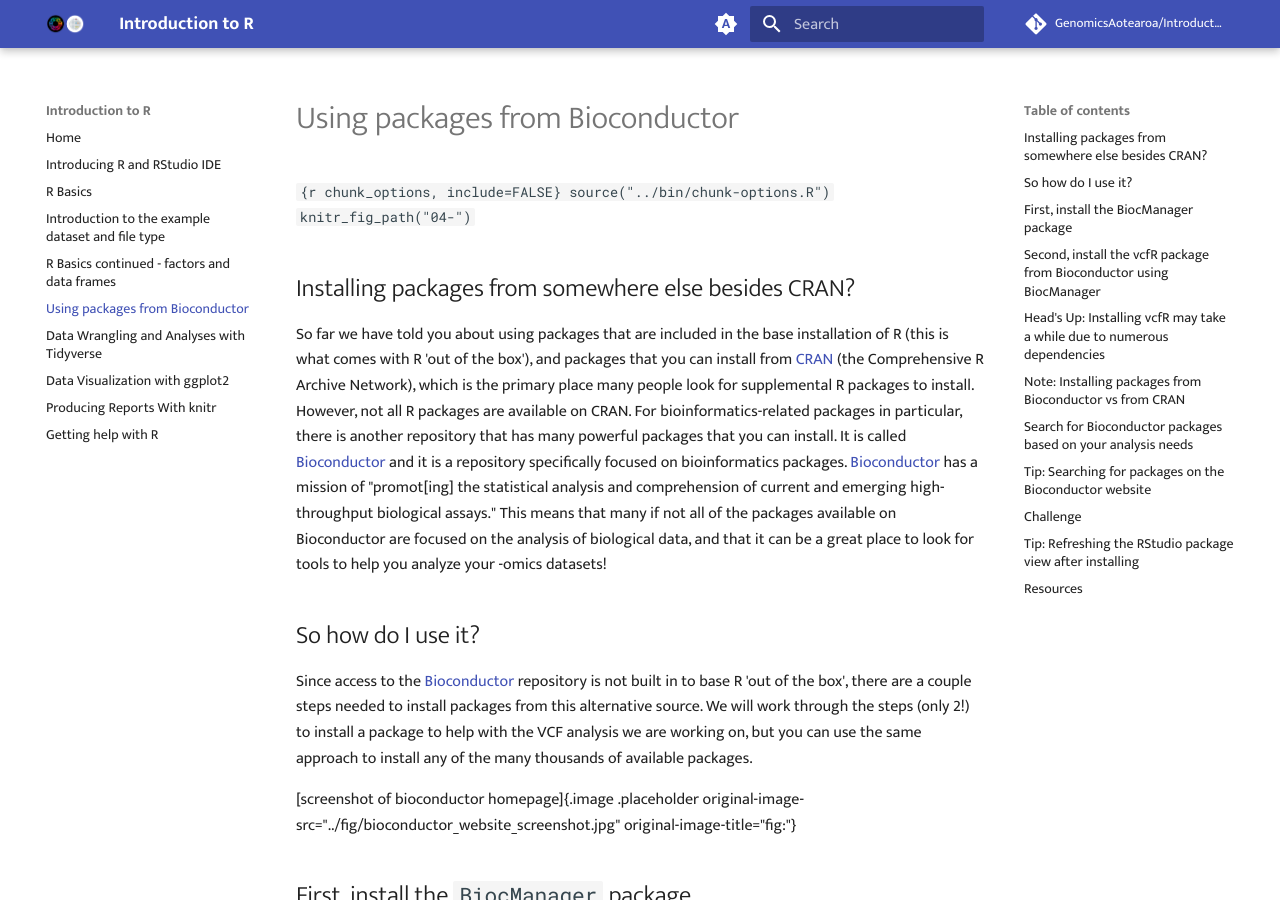
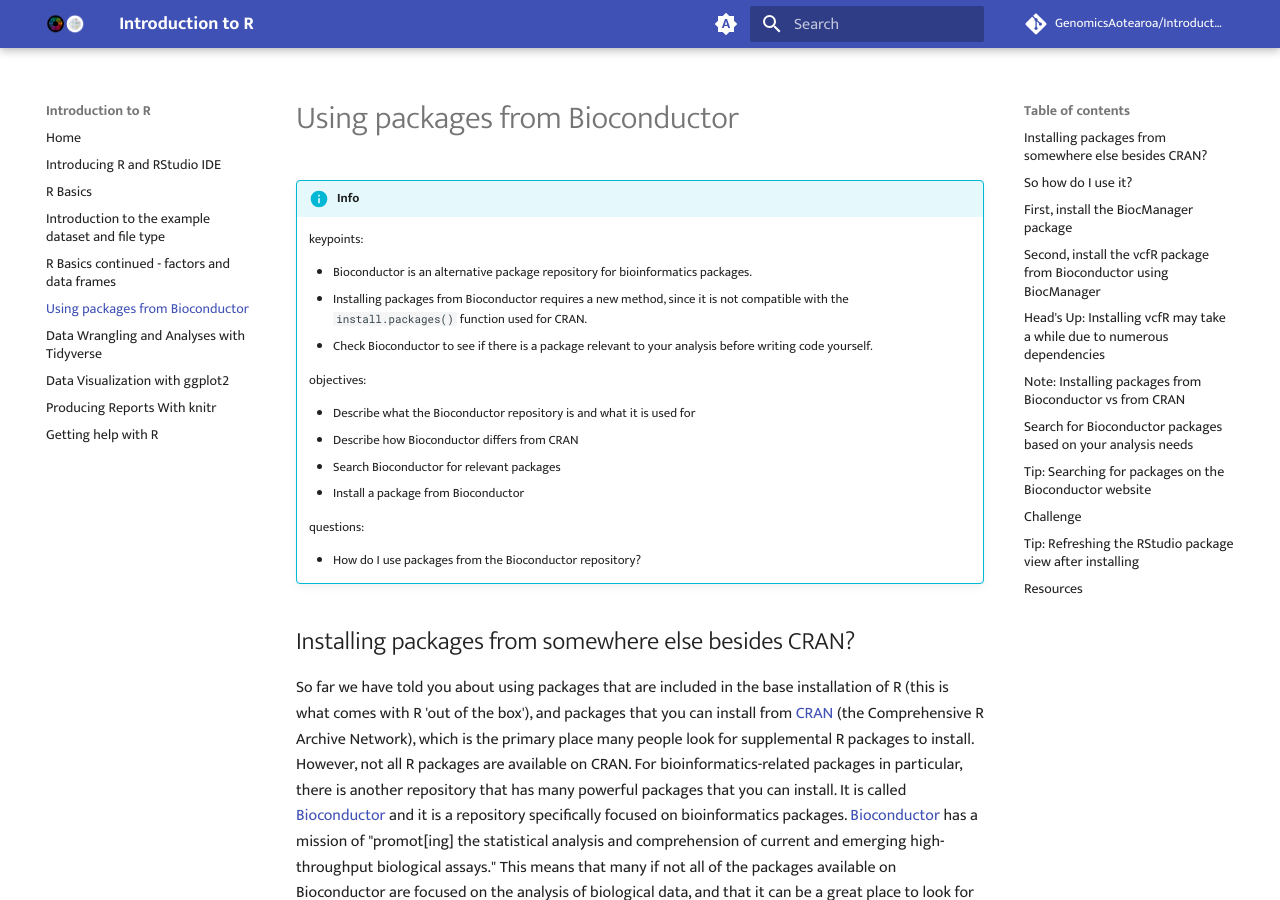
Before and after one commit to GenomicsAotearoa/Introduction-to-R, an MkDocs documentation site: the page built from docs/04-bioconductor-vcfr.md, in a window 1280 px wide and 900 px high. Built offline with MkDocs 1.6.1 and Material for MkDocs 9.7.7, drawn with Linux system fonts in a browser that asks for light colours; comment, search, counter and statistics services are not loaded.

Commit message:
update objectives

```diff
--- a/docs/04-bioconductor-vcfr.md
+++ b/docs/04-bioconductor-vcfr.md
@@ -1,26 +1,28 @@
----
-exercises: 3
-keypoints:
-- Bioconductor is an alternative package repository for bioinformatics
-  packages.
-- Installing packages from Bioconductor requires a new method, since it
-  is not compatible with the `install.packages()` function used for
-  CRAN.
-- Check Bioconductor to see if there is a package relevant to your
-  analysis before writing code yourself.
-objectives:
-- Describe what the Bioconductor repository is and what it is used for
-- Describe how Bioconductor differs from CRAN
-- Search Bioconductor for relevant packages
-- Install a package from Bioconductor
-questions:
-- How do I use packages from the Bioconductor repository?
-source: Rmd
-teaching: 10
-title: Using packages from Bioconductor
----
+# Using packages from Bioconductor
 
-`{r chunk_options, include=FALSE} source("../bin/chunk-options.R") knitr_fig_path("04-")`
+!!! info
+
+    keypoints:
+
+    - Bioconductor is an alternative package repository for bioinformatics
+      packages.
+    - Installing packages from Bioconductor requires a new method, since it
+      is not compatible with the `install.packages()` function used for
+      CRAN.
+    - Check Bioconductor to see if there is a package relevant to your
+      analysis before writing code yourself.
+
+    objectives:
+
+    - Describe what the Bioconductor repository is and what it is used for
+    - Describe how Bioconductor differs from CRAN
+    - Search Bioconductor for relevant packages
+    - Install a package from Bioconductor
+
+    questions:
+
+    - How do I use packages from the Bioconductor repository?
+
 
 ## Installing packages from somewhere else besides CRAN?
 
```
